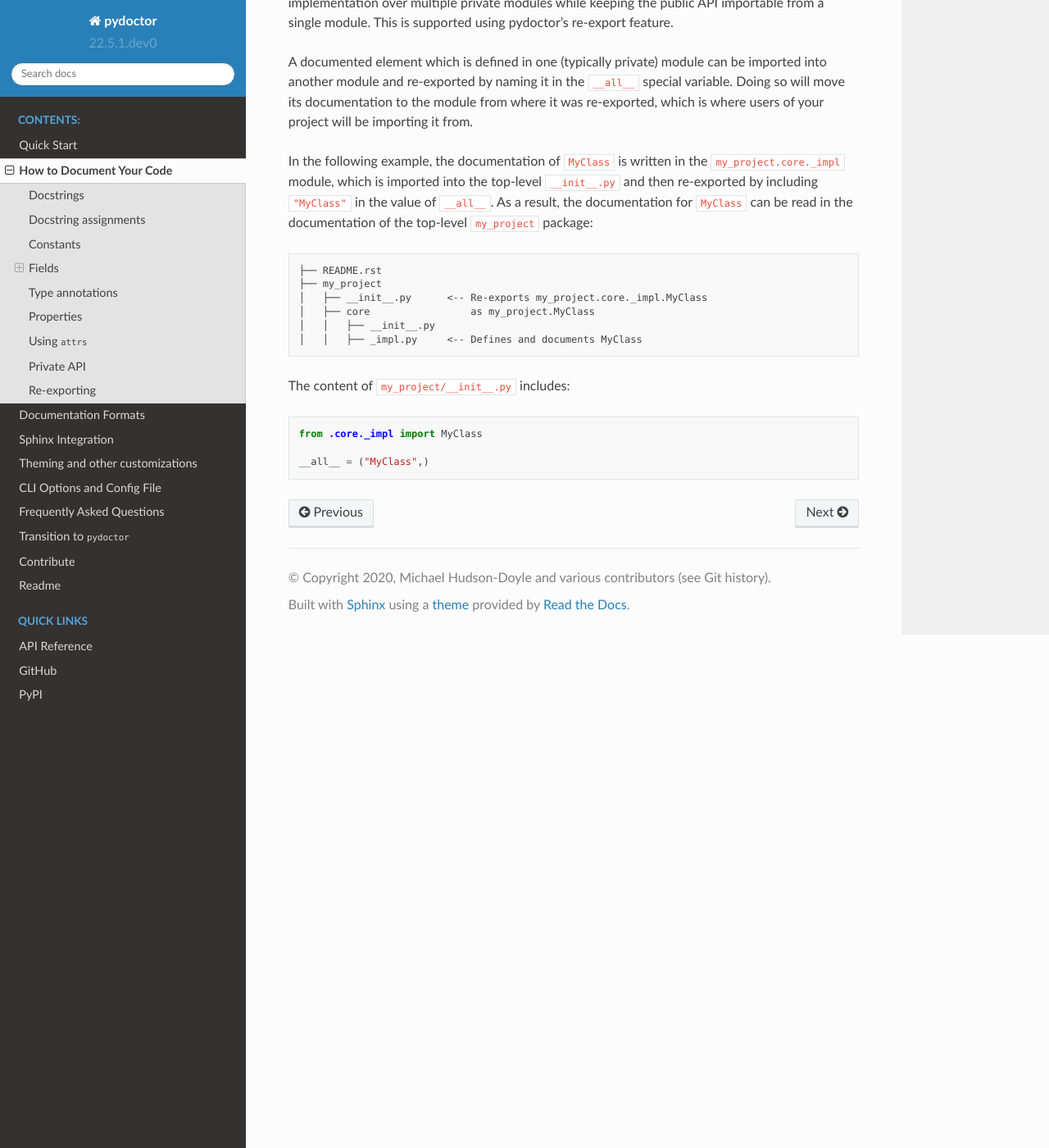
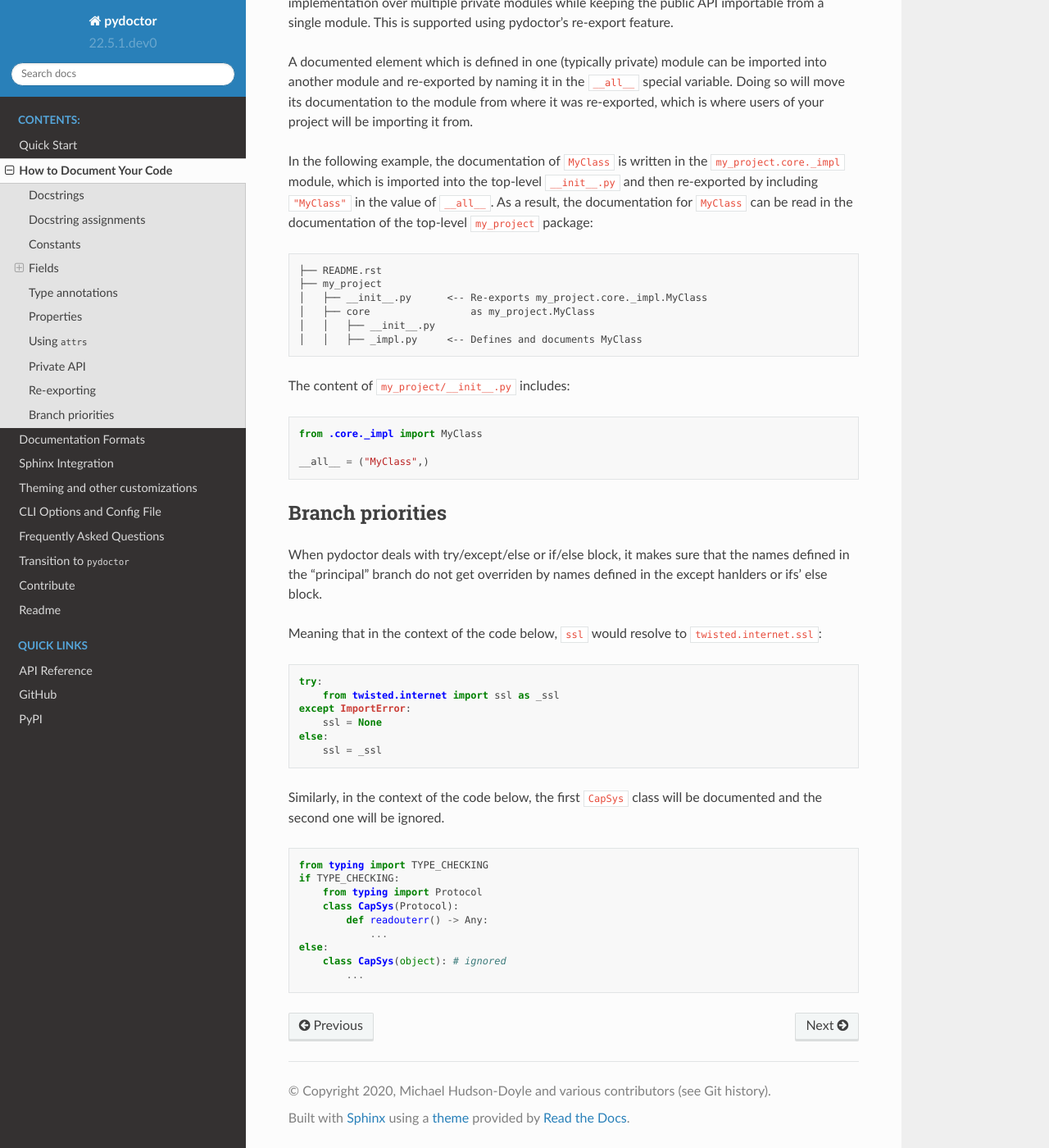
Before and after one commit to twisted/pydoctor, a Sphinx documentation site: the page built from docs/source/codedoc.rst, in a window 1280 px wide and 1400 px high, scrolled down 7706 px. Shown: the whole window at 82% size. Built offline with Sphinx 7.4.7 and the Read the Docs theme 2.0.0, drawn with Linux system fonts in a browser that asks for light colours.

Commit message:
Add documentation about the branch priorities

```diff
--- a/docs/source/codedoc.rst
+++ b/docs/source/codedoc.rst
@@ -318,3 +318,45 @@
     from .core._impl import MyClass
 
     __all__ = ("MyClass",)
+
+Branch priorities
+-----------------
+
+When pydoctor deals with try/except/else or if/else block, it makes sure that the names defined in
+the "principal" branch do not get overriden by names defined in the except hanlders or ifs' else block.
+
+Meaning that in the context of the code below, ``ssl`` would resolve to ``twisted.internet.ssl``:
+
+.. code:: python
+
+    try:
+        from twisted.internet import ssl as _ssl
+    except ImportError:
+        ssl = None
+    else:
+        ssl = _ssl
+
+Similarly, in the context of the code below, the first ``CapSys`` class will be
+documented and the second one will be ignored.
+
+.. code:: python
+
+    from typing import TYPE_CHECKING
+    if TYPE_CHECKING:
+        from typing import Protocol
+        class CapSys(Protocol):
+            def readouterr() -> Any:
+                ...
+    else:
+        class CapSys(object): # ignored
+            ...
+
+.. But sometimes pydoctor can be better off analysing the ``TYPE_CHECKING`` blocks and should
+.. stick to the runtime version of the code instead.
+
+.. You can instrut pydoctor do to such things with a custom system class.
+
+.. .. code:: python
+
+..     class MySystem(model.System):
+..         eval_if = {'my_mod':{'TYPE_CHECKING':False}}
```
